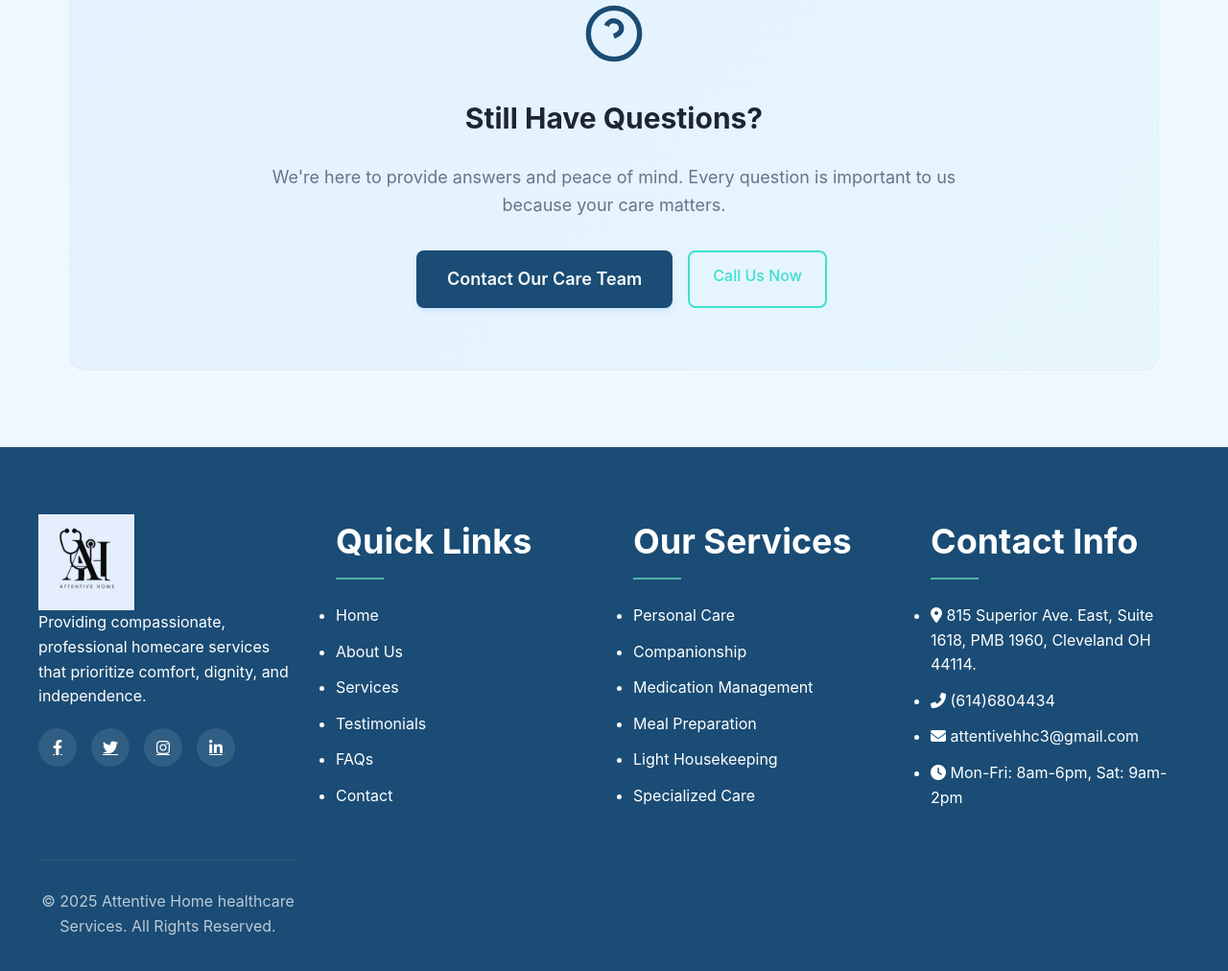
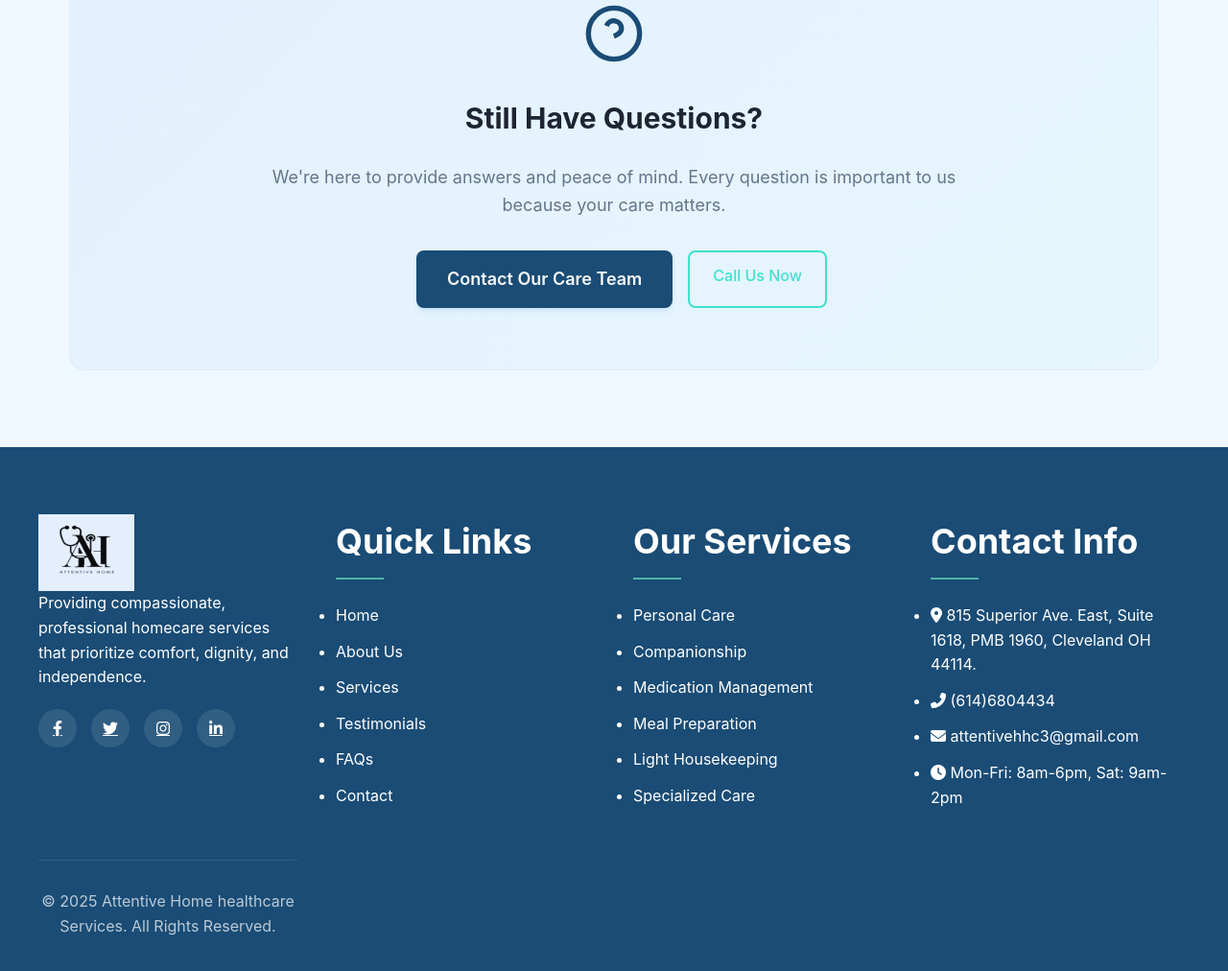
Before and after one commit to Zahra105/Attentive-Home-Healthcare, a plain HTML site: page faqs.html in a window 1280 px wide. Shown: the part 1183-2195 px from the top of the page at 96% size. Drawn offline with Linux system fonts and the light colour scheme; files whose address does not match are found by name.

Commit message:
Update styles.css

```diff
--- a/styles.css
+++ b/styles.css
@@ -66,10 +66,7 @@ body {
     width: 100px;
     display: flex;
     gap: 10px;
-    /*height: 80px;*/
-    max-width: 100%;
-    height: auto;
-    display: block;
+    height: 80px;
 
 }
 
```
